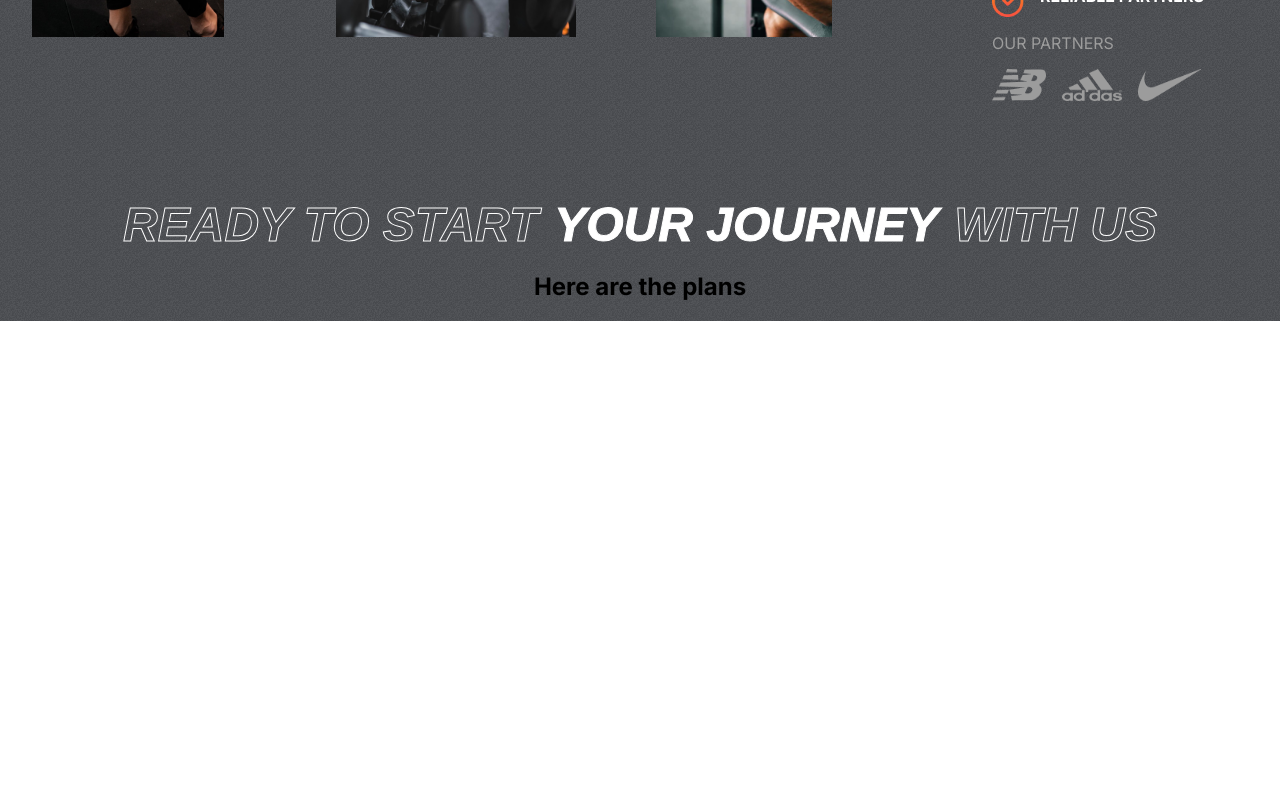
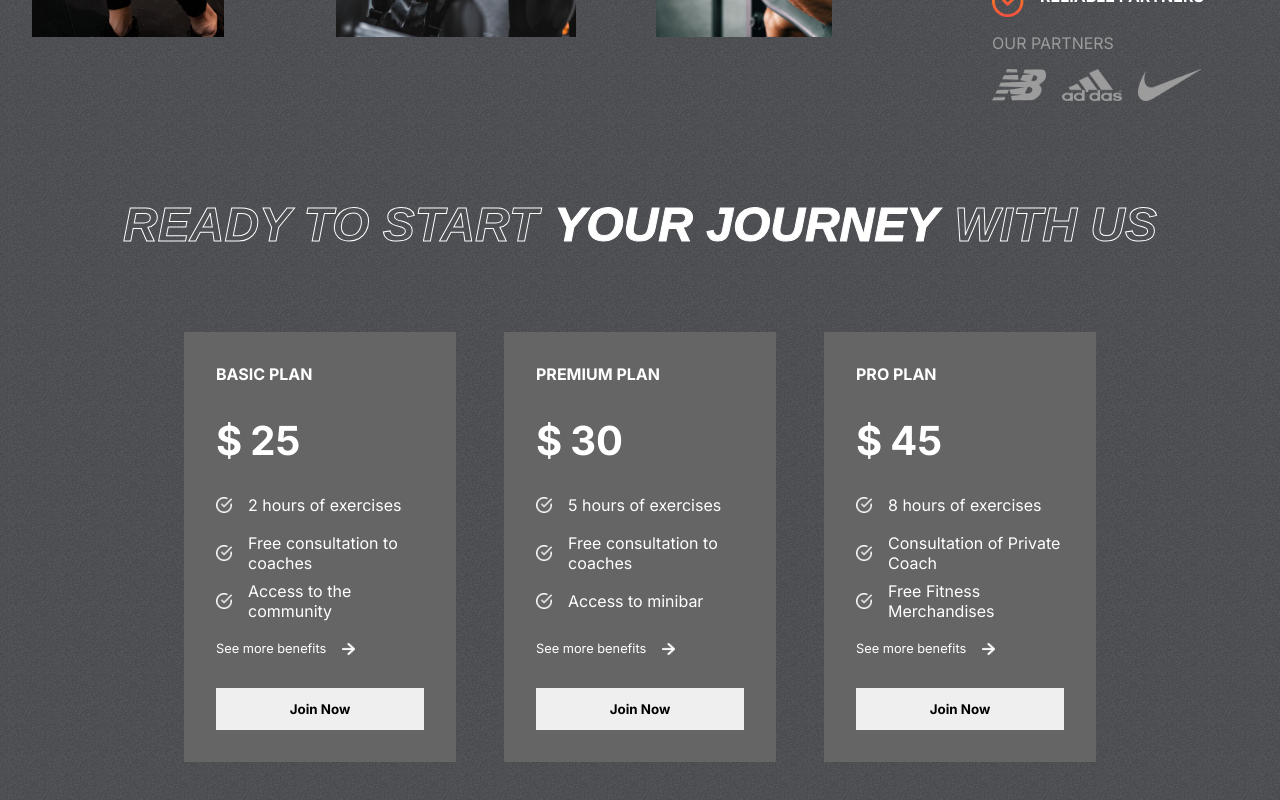
Before and after one commit to Aparajit-Garg/Gym, a React (Create React App) app in the folder the-website/: page / in a window 1280 px wide. Shown: the part 1685-2485 px from the top of the page. Before the commit the page ends 2006 px from the top, so only its background shows below. Built offline with nearby package versions, Linux system fonts and the light colour scheme.

Commit message:
plans section completed

```diff
--- a/the-website/src/components/Plans/Plans.js
+++ b/the-website/src/components/Plans/Plans.js
@@ -1,4 +1,6 @@
 import classes from "./Plans.module.css";
+import tickImage from "../../assets/whiteTick.png";
+import rightArrow from "../../assets/rightArrow.png";
 
 
 const Plans = () => {
@@ -11,7 +13,91 @@ const Plans = () => {
                 <span>with us</span>
             </div>
             <div className={classes.__plans}>
-                <h1> Here are the plans</h1>
+                <div className={classes.plans__card}>
+                    {/* <img src={} alt="pic" /> */}
+                    <span>basic plan</span>
+                    <span className={classes.plans__price}>
+                        <span>$</span>
+                        <span>25</span>
+                    </span>
+
+                    <div className={classes.plan__details}>
+                        <span className={classes.plan__pointers}>
+                            <img src={tickImage} alt="tick pic" />
+                            <span>2 hours of exercises</span>
+                        </span>
+                        <span className={classes.plan__pointers}>
+                            <img src={tickImage} alt="tick pic" />
+                            <span>Free consultation to coaches</span>
+                        </span>
+                        <span className={classes.plan__pointers}>
+                            <img src={tickImage} alt="tick pic" />
+                            <span>Access to the community</span>
+                        </span>
+                        <span>
+                            <span>See more benefits</span>
+                            <img src={rightArrow} alt="" />
+                        </span>
+                        <button>Join Now</button>
+
+                    </div>
+                </div>
+                <div className={classes.plans__card}>
+                    {/* <img src={} alt="pic" /> */}
+                    <span>premium plan</span>
+                    <span className={classes.plans__price}>
+                        <span>$</span>
+                        <span>30</span>
+                    </span>
+
+                    <div className={classes.plan__details}>
+                        <span className={classes.plan__pointers}>
+                            <img src={tickImage} alt="tick pic" />
+                            <span>5 hours of exercises</span>
+                        </span>
+                        <span className={classes.plan__pointers}>
+                            <img src={tickImage} alt="tick pic" />
+                            <span>Free consultation to coaches</span>
+                        </span>
+                        <span className={classes.plan__pointers}>
+                            <img src={tickImage} alt="tick pic" />
+                            <span>Access to minibar</span>
+                        </span>
+                        <span>
+                            <span>See more benefits</span>
+                            <img src={rightArrow} alt="" />
+                        </span>
+                        <button>Join Now</button>
+                    </div>
+                </div>
+                <div className={classes.plans__card}>
+                    {/* <img src={} alt="pic" /> */}
+                    <span>pro plan</span>
+                    <span className={classes.plans__price}>
+                        <span>$</span>
+                        <span>45</span>
+                    </span>
+
+                    <div className={classes.plan__details}>
+                        <span className={classes.plan__pointers}>
+                            <img src={tickImage} alt="tick pic" />
+                            <span>8 hours of exercises</span>
+                        </span>
+                        <span className={classes.plan__pointers}>
+                            <img src={tickImage} alt="tick pic" />
+                            <span>Consultation of Private Coach</span>
+                        </span>
+                        <span className={classes.plan__pointers}>
+                            <img src={tickImage} alt="tick pic" />
+                            <span>Free Fitness Merchandises</span>
+                        </span>
+                        <span>
+                            <span>See more benefits</span>
+                            <img src={rightArrow} alt="" />
+                        </span>
+                        <button>Join Now</button>
+                    </div>
+                </div>
             </div>
         </section>
     );
--- a/the-website/src/components/Plans/Plans.module.css
+++ b/the-website/src/components/Plans/Plans.module.css
@@ -26,3 +26,82 @@ section {
 .tag__line > span:nth-child(2) {
     color: white;
 }
+
+.__plans {
+    display: flex;
+    flex-direction: row;
+    gap: 3rem;
+    padding: 5rem 0;
+    /* background-color: var(--caloryCard); */
+
+}
+
+.plans__card {
+    display: flex;
+    flex-direction: column;
+    /* gap: 1rem; */
+    background-color: #656565;
+    padding: 2rem;
+    text-transform: uppercase;
+    gap: 2rem;
+    color: white;
+    font-weight: 600;
+    width: 13rem;
+}
+
+.plans__card > span:nth-child(2) {
+    display: flex;
+    flex-direction: row;
+    gap: 0.5rem;
+    font-size: 2.5em;
+}
+
+.plans__card:hover {
+    background-color: red;;
+    transform: scale(1.1);
+}
+
+.plan__details {
+    display: flex;
+    flex-direction: column;
+    gap: 2rem;
+}
+
+.plan__pointers {
+    text-transform: none;
+    height: 1rem;
+    display: flex;
+    flex-direction: row;
+    gap: 1rem;
+    /* justify-content: center; */
+    align-items: center;
+    font-weight: 100;
+}
+
+.plan__details > span > img {
+    width: 1em;
+}
+
+.plan__details > span:nth-child(4) {
+    display: flex;
+    flex-direction: row;
+    gap: 1rem;
+    text-transform: none;
+    font-weight: 100;
+    font-size: 0.8em;
+    align-items: center;
+}
+
+.plan__details button {
+    border: none;
+    padding: 0.8rem;
+    font-weight: 600;
+}
+
+.plan__details button:hover {
+    cursor: pointer;
+}
+
+.plans__card:hover button {
+    color: orange;
+}
```
